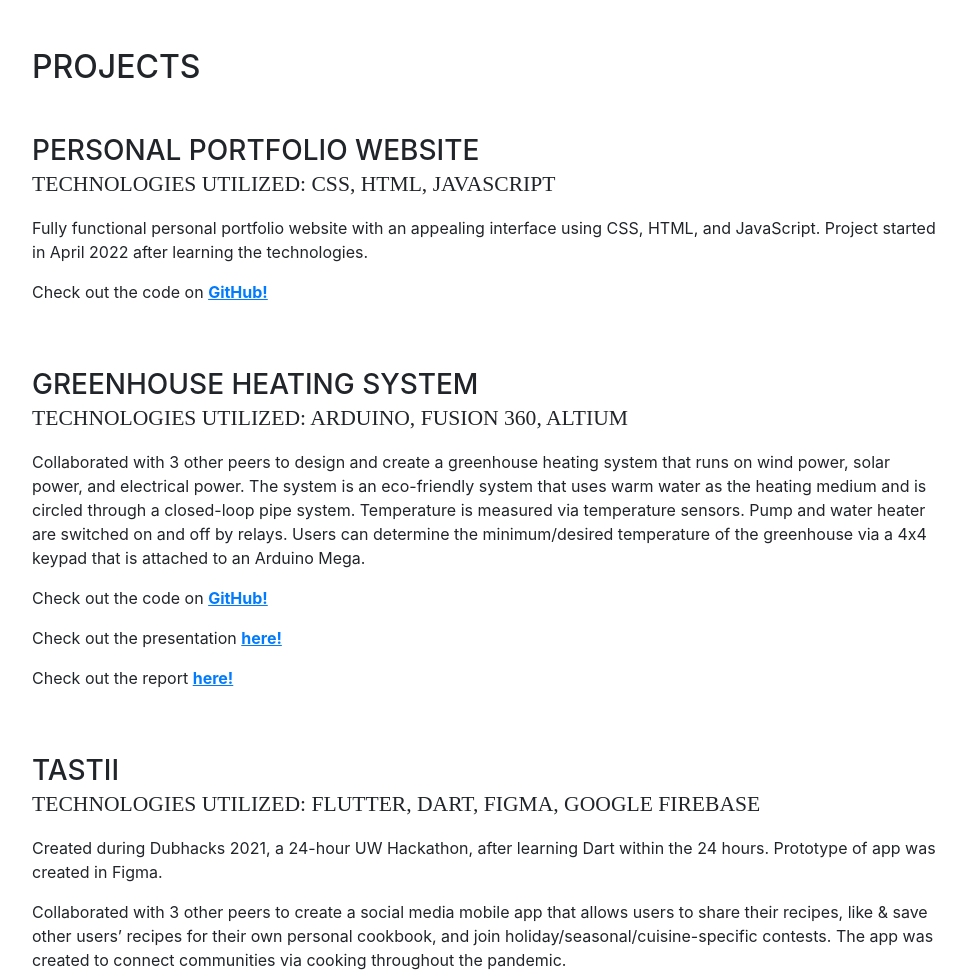
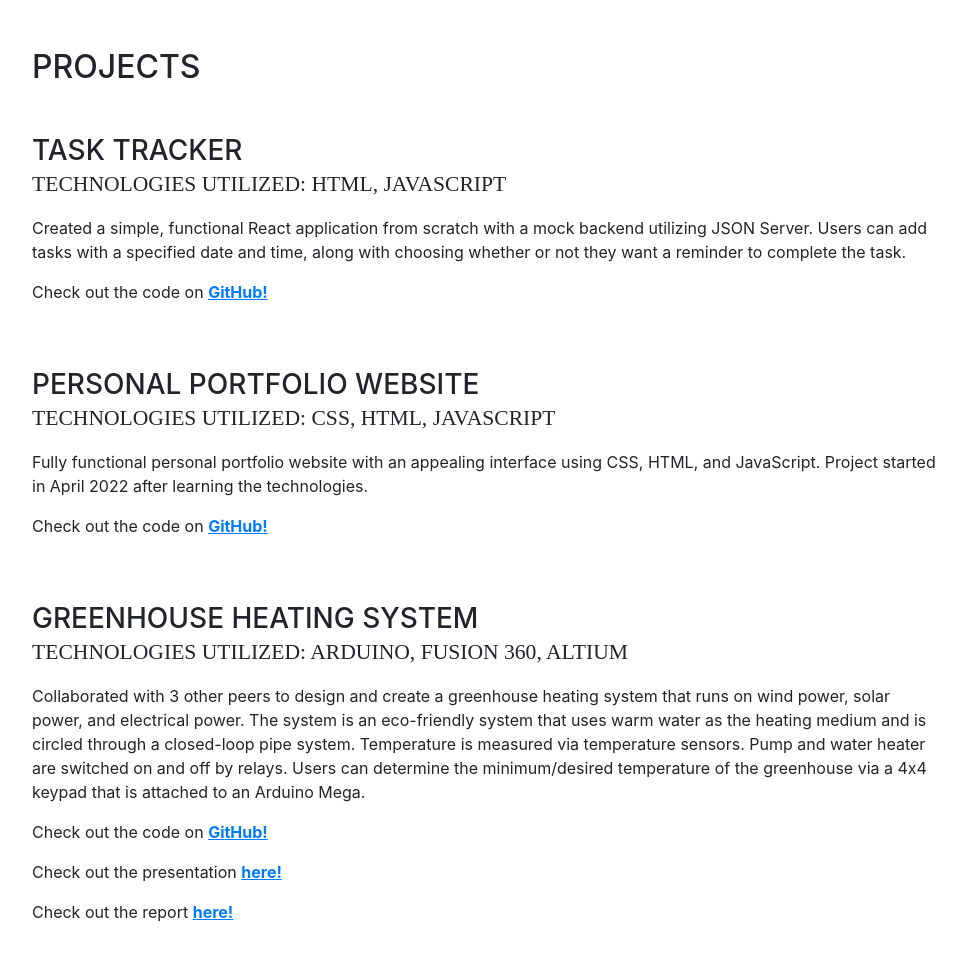
Before and after one commit to terryltran/Personal-Website, a website with bundled scripts: page index.html in a window 1280 px wide. Shown: the part 800-1775 px from the top of the page, without its empty margins (288-1254 px from the left). Built offline with nearby package versions, Linux system fonts and the light colour scheme; a web font is replaced by a local one.

Commit message:
Update index.html

```diff
--- a/index.html
+++ b/index.html
@@ -96,6 +96,15 @@
       <section class="resume-section p-3 p-lg-5 d-flex flex-column" id="experience">
         <div class="my-auto">
           <h2 class="mb-5">Projects</h2>
+
+          <div class="resume-item d-flex flex-column flex-md-row mb-5">
+            <div class="resume-content mr-auto">
+              <h3 class="mb-0">Task Tracker</h3>
+              <div class="subheading mb-3">Technologies Utilized: HTML, JavaScript</div>
+              <p>Created a simple, functional React application from scratch with a mock backend utilizing JSON Server. Users can add tasks with a specified date and time, along with choosing whether or not they want a reminder to complete the task.</p>
+              <p>Check out the code on <a href="https://github.com/terryltran/Task-Tracker" target="_blank" rel="noopener noreferrer"><strong><u>GitHub!</u></strong></a></p>
+            </div>
+          </div>
 
           <div class="resume-item d-flex flex-column flex-md-row mb-5">
             <div class="resume-content mr-auto">
```
